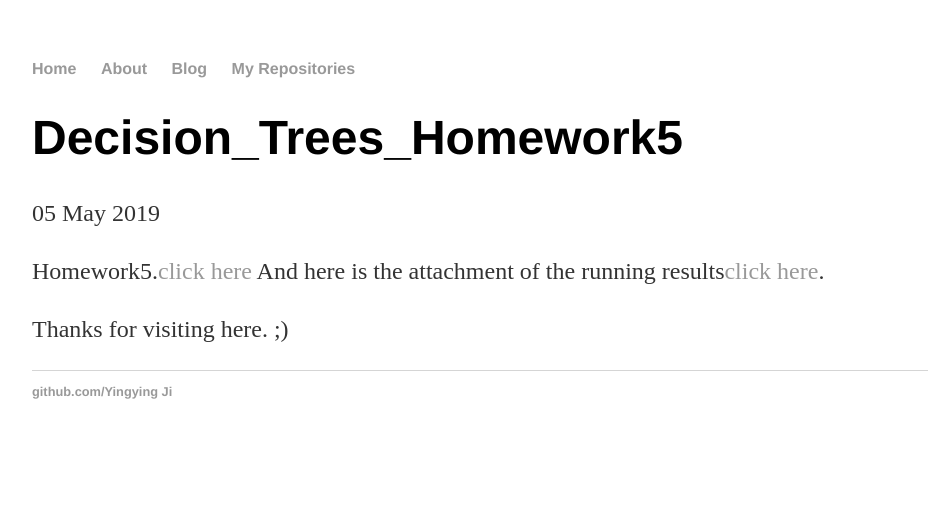
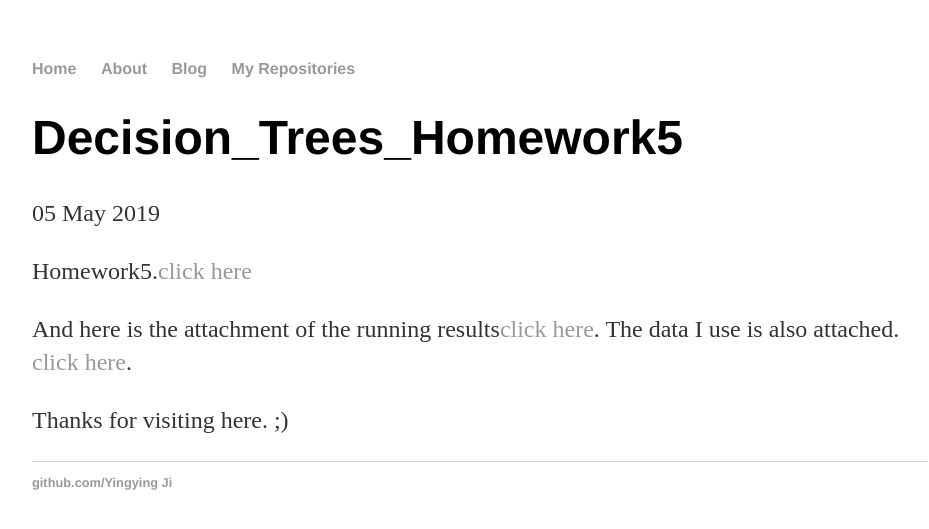
Before and after one commit to JiYingyingXMU/jiyingyingxmu.github.io, a Jekyll site: the page built from _posts/2019-05-05-homework5.md, in a window 1280 px wide. Shown: the top 529 px of the page, without its empty margins (160-1089 px from the left). Built offline with Jekyll 4.4.1, drawn with Linux system fonts in a browser that asks for light colours.

Commit message:
Update 2019-05-05-homework5.md

```diff
--- a/_posts/2019-05-05-homework5.md
+++ b/_posts/2019-05-05-homework5.md
@@ -5,6 +5,8 @@ author: "Yingying Ji, 15220162202134 "
 date: 2019-05-05
 ---
 Homework5.[click here]({{site.baseurl}}/assets/HW5_15220162202134.pdf)
-And here is the attachment of the running results[click here]({{site.baseurl}}/assets/codes_for_hw5_YingyingJi.R).
+
+And here is the attachment of the running results[click here]({{site.baseurl}}/assets/codes_for_hw5_YingyingJi.R). The data I use is also attached. [click here]({{site.baseurl}}/assets/Employee.csv).
+
 
 Thanks for visiting here. ;)
```
